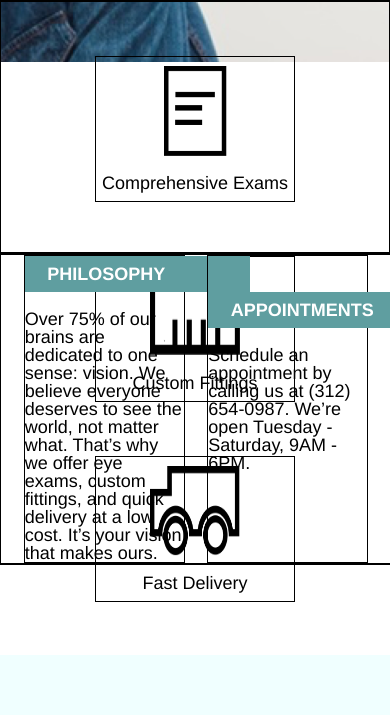
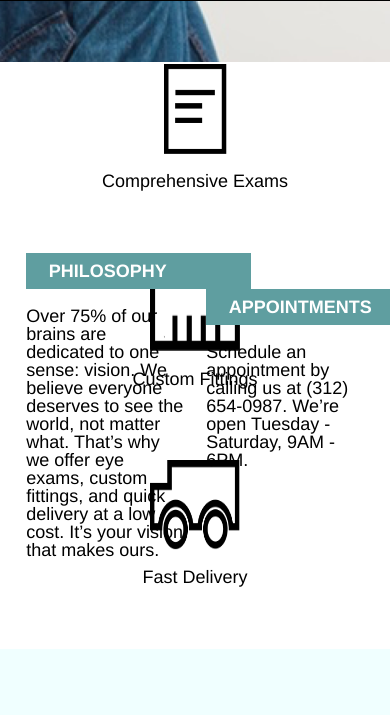
Before and after one commit to bzzlingua/tortoise, a plain HTML site: page index.html in a window 390 px wide. Shown: the part 496-1211 px from the top of the page. Drawn offline with Linux system fonts and the light colour scheme.

Commit message:
removed black border, ready for media queries

```diff
--- a/resources/css/styles.css
+++ b/resources/css/styles.css
@@ -62,8 +62,7 @@ header {
 header .main-container {
   justify-content: flex-end;
   display: flex;
-  border: 1px solid black;
-    }
+}
 
 .headline {
   display: flex;
@@ -72,7 +71,6 @@ header .main-container {
   text-align: center;
   margin-top: 10rem;
   margin-right: 0;
-  border: 1px solid black;
 }
 
 
@@ -99,7 +97,6 @@ header .main-container {
   flex-direction: row;
   justify-content: center;
   margin: none;
-  border: 1px solid black;
 }
 
 .cell1, .cell2, .cell3 {
@@ -113,7 +110,6 @@ header .main-container {
   margin-left: 3rem;
   align-items: center;
   justify-content: center;
-  border: 1px solid black;
 }
 
 .description {
@@ -140,8 +136,7 @@ header .main-container {
   justify-content: center;
   margin: none;
  width: 100%;
- border: 1px solid black;
-}
+ }
 
 .mission-grid {
   width: 960px;
@@ -149,7 +144,6 @@ header .main-container {
   justify-content: center;
   margin-top: none;
   margin-bottom: none;
-  border: 1px solid black;
 }
 
 .philosophy, .appointments {
@@ -157,7 +151,6 @@ header .main-container {
   flex-direction: column;
   width: 35%;
   margin: 0 2.5%;
-  border: 1px solid black;
   justify-content: center;
 }
 
```
